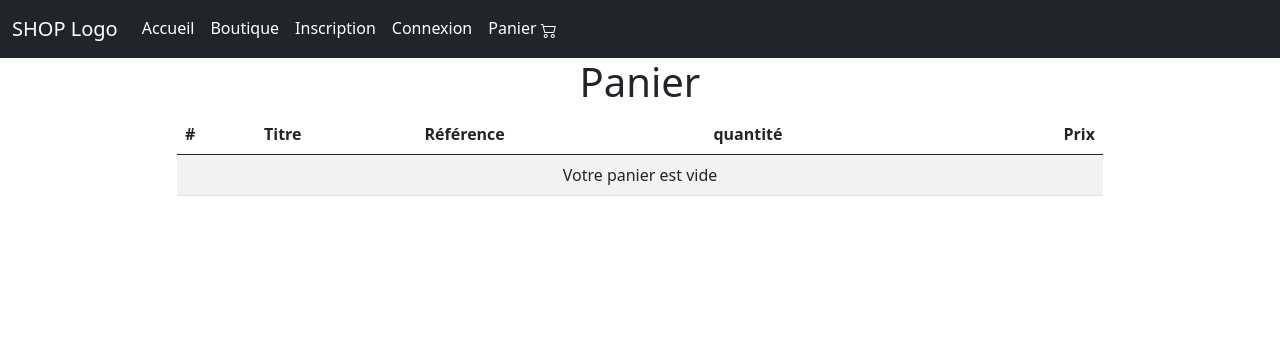
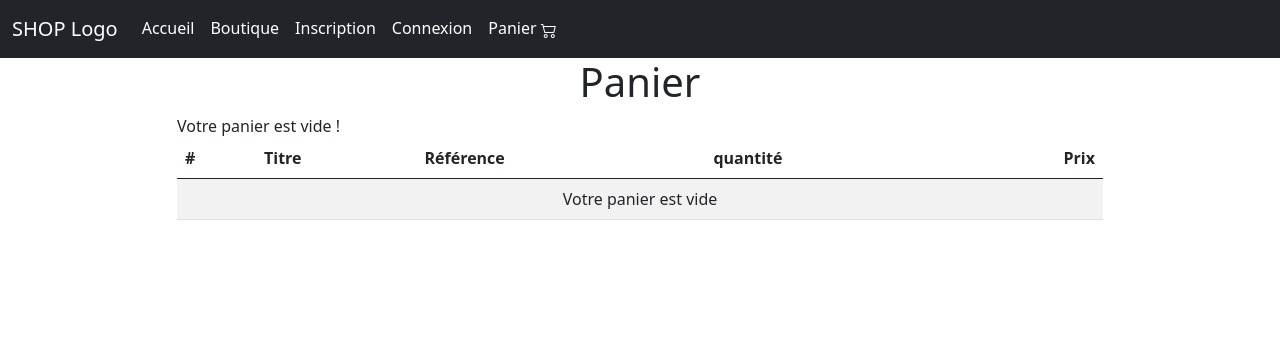
Before and after one commit to ThomasBaudon/boutique, a PHP site: page /phpcompiegne/panier.php in a window 1280 px wide. Shown: the top 358 px of the page. Run offline with PHP 8.4, Linux system fonts and the light colour scheme; data that the repository does not hold is empty; some libraries are stand-ins or nearby versions.

Commit message:
26-10-22-17:00

```diff
--- a/inc/function.php
+++ b/inc/function.php
@@ -61,14 +61,18 @@ function montantTotal(){
 }
 
 
-// function MontantGlobal(){
-//     $total=0;
-//     for($i = 0; $i < count($_SESSION['panier']['id_produit']); $i++)
-//     {
-//        $total += $_SESSION['panier']['quantite'][$i] * $_SESSION['panier']['prix'][$i];
-//     }
-//     return $total;
-//  }
+function retirerProduit($id_produit){
 
+    /* Je cherche la position du produit dans le panier */
+    $positionProduit = array_search($id_produit, $_SESSION['panier']['id_produit']);
+
+    // array_splice() Remove a portion of the array and replace it with something else
+    // en mode 1, remplace et reclasse les éléments dans le tableau
+    array_splice($_SESSION['panier']['id_produit'], $positionProduit,1);
+    array_splice($_SESSION['panier']['quantite'], $positionProduit,1);
+    array_splice($_SESSION['panier']['prix'], $positionProduit,1);
+    array_splice($_SESSION['panier']['titre'], $positionProduit,1);
+    array_splice($_SESSION['panier']['reference'], $positionProduit,1);
+}
 
 ?>
--- a/panier.php
+++ b/panier.php
@@ -1,12 +1,11 @@
 <?php
 require_once('./inc/init.php');
-
 
 if(isset($_POST['ajoute_panier'])){
     $req = $pdo->query("SELECT * FROM produit WHERE id_produit = '$_POST[id_produit]'");
     $produit = $req->fetch(PDO::FETCH_ASSOC);
 
-    // var_dump($produit);
+
 
     $id_produit = $produit['id_produit'];
     $quantite = $_POST['quantite'];
@@ -15,10 +14,65 @@ if(isset($_POST['ajoute_panier'])){
     $titre = $produit['titre'];
 
     ajoutProduit($id_produit, $quantite, $prix, $titre, $reference);
-    // var_dump($_SESSION['panier']);
+
 }else{
     $content = "Votre panier est vide !";
 }
+
+
+if(isset($_POST['payer'])){
+    for($i=0; $i < count($_SESSION['panier']['id_produit']);$i++){
+        // je fais une requête pour récupérer les datas des produits qui sont dans ma session
+        $r = $pdo->query("SELECT * FROM produit WHERE id_produit = '".$_SESSION['panier']['id_produit'][$i]."' ");
+
+        $data = $r->fetch(PDO::FETCH_ASSOC);
+
+        // var_dump($data['stock']);
+
+        // Si la quantité est inférieure à ce que j'ai en stock, alors on aura 2 cas possible :
+        if($data['stock'] < $_SESSION['panier']['quantite'][$i]){
+
+            if($data['stock']>0){// Si la quantité disponible est supérieure à 0 mais inférieure à ce que l'user demande
+
+                $_SESSION['panier']['quantite'][$i] = $data['stock'];
+
+            }else{// Sinon le produit n'est plus disponible
+
+                $content = "Le produit demandé n'est plus en stock";
+                retirerProduit($_SESSION['panier']['id_produit'][$i]);
+
+                $i--;// Je refais un tour de panier afin de m'assurer que tout est ok avant la validation
+            }
+
+            // je déclare une variable s'il y'a un problème sur le stock
+            $error = true;
+        }
+    }
+
+    // S'il n'y a pas de problème sur le stock
+    if(!isset($error)){
+
+        $pdo->query("INSERT INTO commande(id_membre, montant, date_enregistrement, etat) VALUES ('".$_SESSION['membre']['id_membre']."','".montantTotal()."', NOW(), 'en cours de traitement' ) ");
+
+
+        $id_commande = $pdo->lastInsertId();
+
+        for($i=0; $i < count($_SESSION['panier']['id_produit']); $i++){
+            $pdo->query("INSERT INTO details_commande(id_commande, id_produit, quantite, prix) VALUES ('$id_commande', '".$_SESSION['panier']['id_produit'][$i]."', '".$_SESSION['panier']['quantite'][$i]."', '".$_SESSION['panier']['prix'][$i]."')");
+
+
+            // mettre à jour le panier
+            $pdo->query("UPDATE produit SET stock = stock - '".$_SESSION['panier']['quantite'][$i]."' WHERE id_produit = '".$_SESSION['panier']['id_produit'][$i]."' ");
+
+        }
+
+        unset($_SESSION['panier']);
+
+    }
+
+
+}
+
 
 
 require_once('./inc/header.inc.php');
@@ -32,8 +86,9 @@ require_once('./inc/nav.inc.php');
     <div class="row justify-content-center">
         <div class="col-10">
 
+        <?php echo "$content"; ?>
+
             <!-- TABLE -->
-
             <table class="table table-striped table-hover">
                 <thead>
                     <tr>
@@ -67,7 +122,6 @@ require_once('./inc/nav.inc.php');
                         </tr>
                         ";
                     }
-
                     echo "<th colspan=\"5\" class=\"text-end\">Montant total :".montantTotal()."€</th>";
 
                     if(!userConnected()){
@@ -83,41 +137,12 @@ require_once('./inc/nav.inc.php');
                                     </tr>
                                 </div>
                             </form>
-
                             ";
                     }
                 }
 
 
                 ?>
-
-
-
-
-
-            <!-- <tr>
-                <td>
-
-                </td>
-            </tr>
-
-                <tr>
-                    <td>id_produit</td>
-                    <td>Titre</td>
-                    <td>Référence</td>
-                    <td>quantité</td>
-                    <td class="text-end">0000€</td>
-                </tr> -->
-
-                <!-- <tr>
-                    <td><?php echo $id_produit; ?></td>
-                    <td><?php echo $titre; ?></td>
-                    <td><?php echo $reference; ?></td>
-                    <td><?php echo $quantite; ?></td>
-                    <td class="text-end"><?php echo $prix; ?>€</td>
-                </tr> -->
-
-
                 </tbody>
             </table>
         </div>
```
Lines whose indentation alone changed are shown as unchanged.
